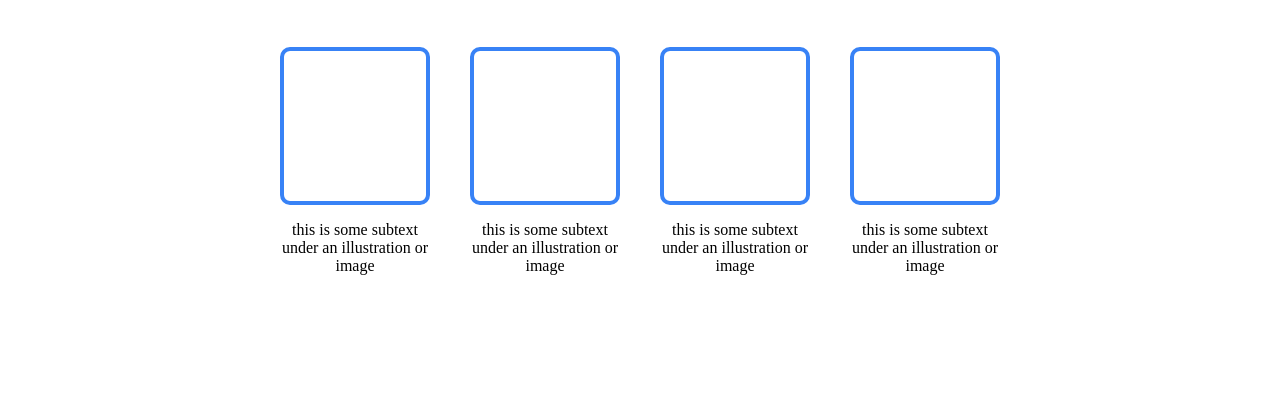
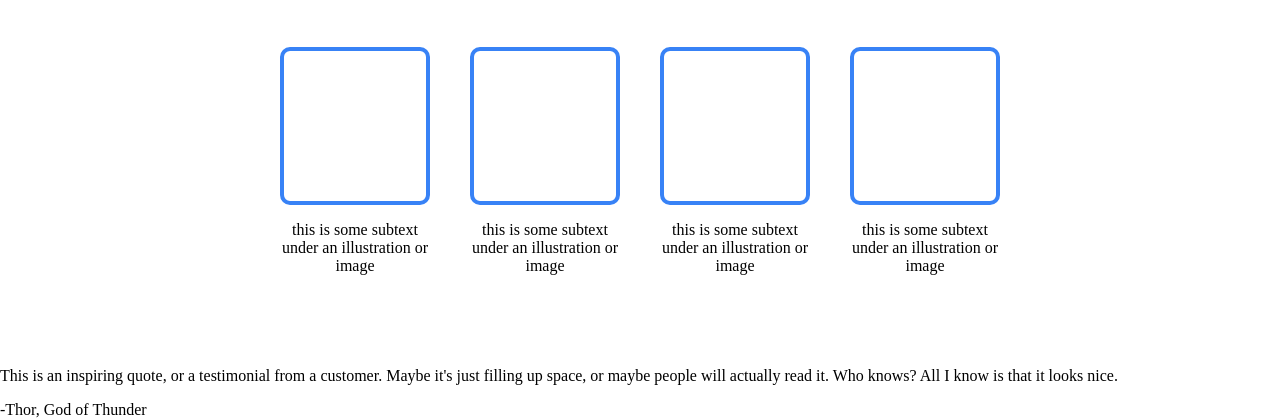
Before and after one commit to Gsmith812/landing-page, a plain HTML site: page index.html in a window 1280 px wide. Shown: the part 522-941 px from the top of the page. Before the commit the page ends 873 px from the top, so only its background shows below. Drawn offline with Linux system fonts and the light colour scheme.

Commit message:
Added structural elements to index.html for quote
Added structural HTML elements to index.html in the quote or testimonial
section.

```diff
--- a/index.html
+++ b/index.html
@@ -52,8 +52,13 @@
             </div>
         </div>
     </section>
-    <section>
-
+    <section class="testimonial">
+        <p class="quote-text">
+            This is an inspiring quote, or a testimonial from a customer.
+            Maybe it's just filling up space, or maybe people will actually read it.
+            Who knows? All I know is that it looks nice.
+        </p>
+        <div class="author">-Thor, God of Thunder</div>
     </section>
     <section>
 
```
